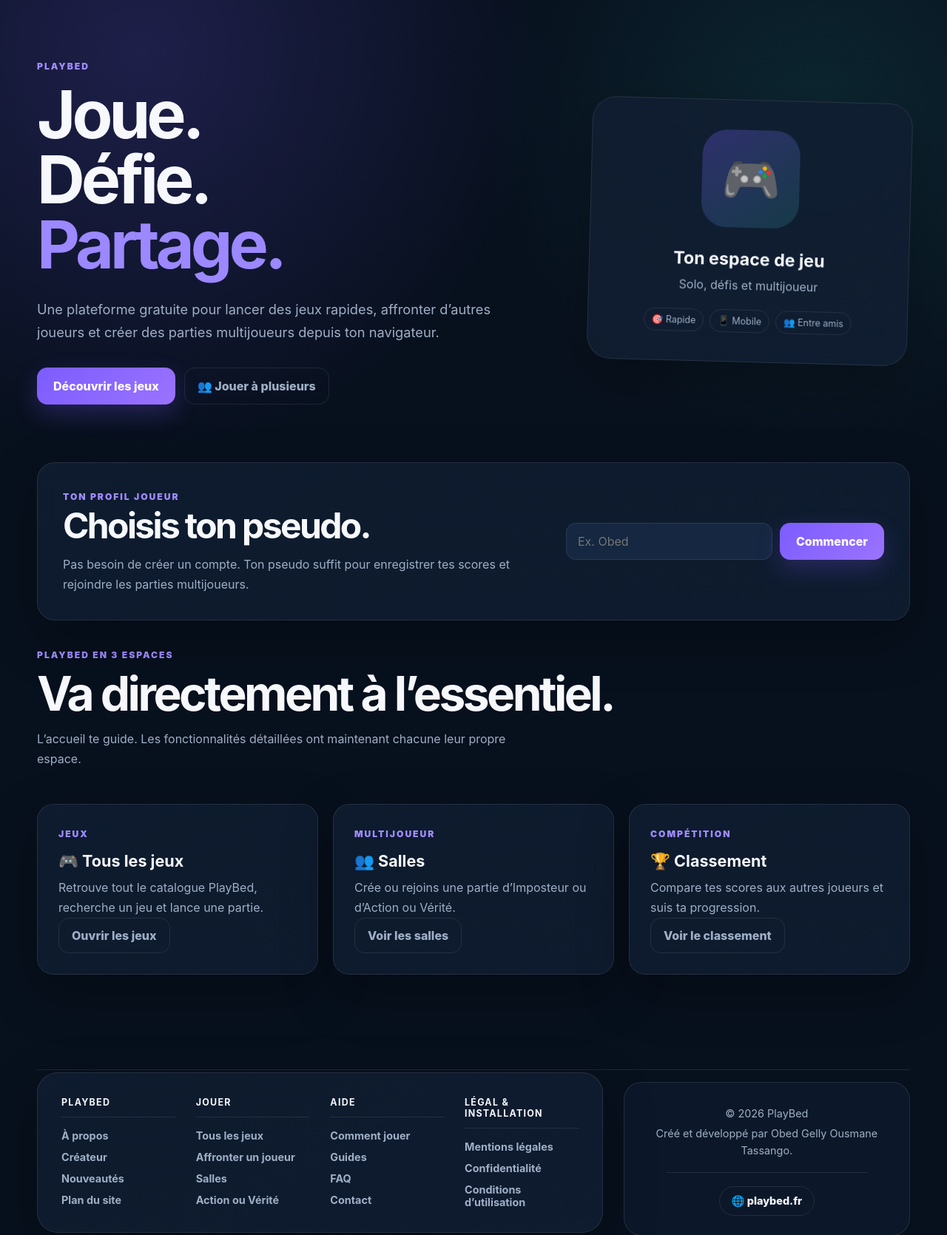
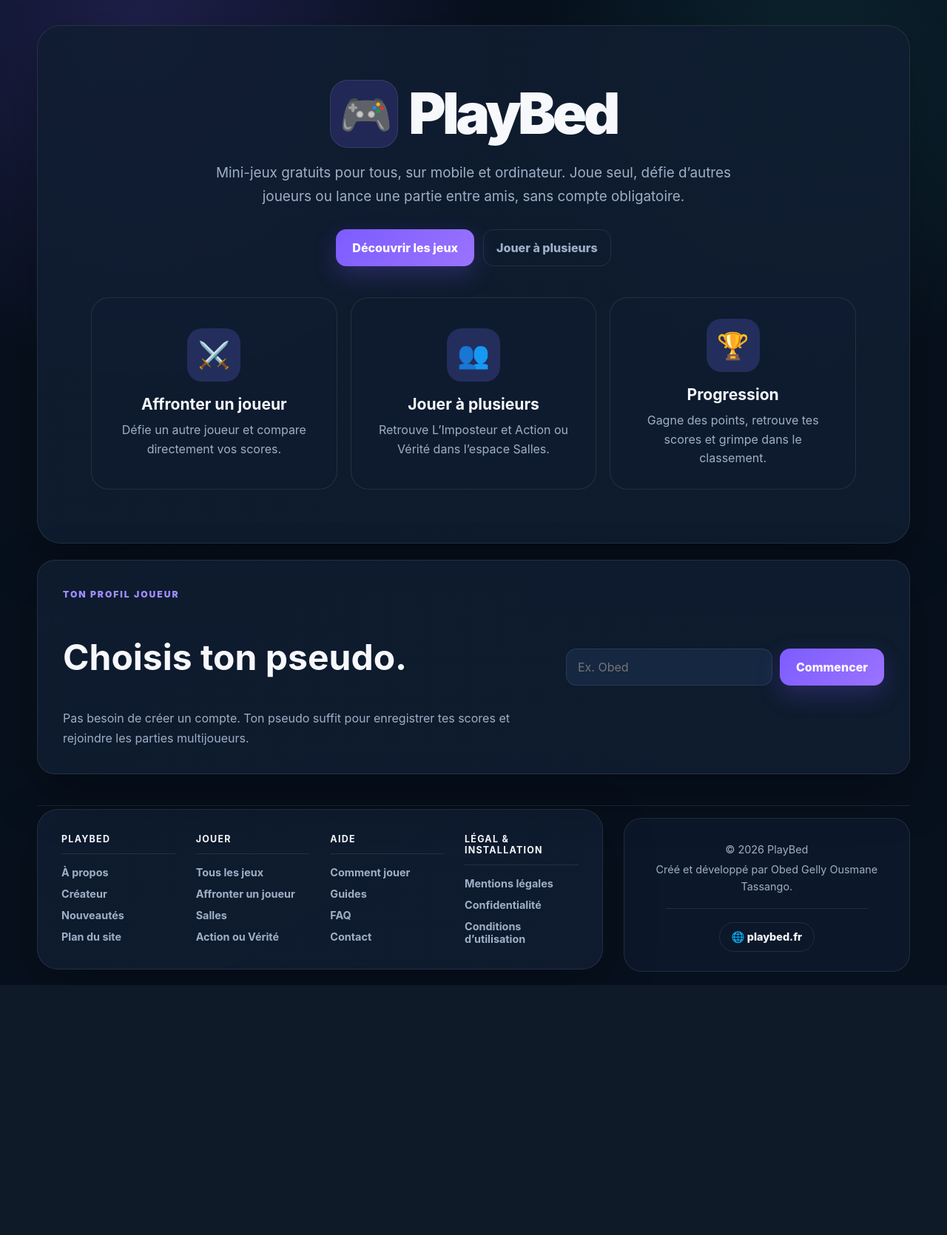
Before and after one commit to Obed236/PlayBed, a Flask app: page / in a window 1280 px wide. Shown: the part 73-1743 px from the top of the page at 74% size. After the commit the page ends 1405 px from the top, so only its background shows below. Run offline with Flask 3, Linux system fonts and the light colour scheme; data that the repository does not hold is empty; some libraries are stand-ins or nearby versions.

Commit message:
style: reshape home to match app-style layout

```diff
--- a/templates/index.html
+++ b/templates/index.html
@@ -3,77 +3,45 @@
 {% block description %}PlayBed est une plateforme gratuite de jeux rapides, défis et expériences multijoueurs sur navigateur.{% endblock %}
 {% block content %}
 <main>
-<section class="hero">
-    <div class="hero-copy">
-        <span class="eyebrow">PLAYBED</span>
-        <h1>Joue.<br>Défie.<br><span>Partage.</span></h1>
-        <p>Une plateforme gratuite pour lancer des jeux rapides, affronter d’autres joueurs et créer des parties multijoueurs depuis ton navigateur.</p>
-        <div class="hero-actions">
-            <a class="primary-button" href="{{ url_for('games_catalog') }}">Découvrir les jeux</a>
-            <a class="secondary-button" href="{{ url_for('im_home') }}">👥 Jouer à plusieurs</a>
-        </div>
+<section class="pb-home-shell">
+    <div class="pb-home-brand"><span class="pb-home-brand-icon" aria-hidden="true">🎮</span><span>PlayBed</span></div>
+    <p class="pb-home-intro">Mini-jeux gratuits pour tous, sur mobile et ordinateur. Joue seul, défie d’autres joueurs ou lance une partie entre amis, sans compte obligatoire.</p>
+    <div class="pb-home-actions">
+        <a class="primary-button" href="{{ url_for('games_catalog') }}">Découvrir les jeux</a>
+        <a class="secondary-button" href="{{ url_for('im_home') }}">Jouer à plusieurs</a>
     </div>
-    <div class="hero-card">
-        <div class="orb">🎮</div>
-        <strong>Ton espace de jeu</strong>
-        <span>Solo, défis et multijoueur</span>
-        <div class="mini-stats"><span>🎯 Rapide</span><span>📱 Mobile</span><span>👥 Entre amis</span></div>
+
+    <div class="pb-home-cards">
+        <a class="pb-home-card" href="{{ url_for('versus_home') }}">
+            <span class="pb-home-card-icon" aria-hidden="true">⚔️</span>
+            <h3>Affronter un joueur</h3>
+            <p>Défie un autre joueur et compare directement vos scores.</p>
+        </a>
+        <a class="pb-home-card" href="{{ url_for('im_home') }}">
+            <span class="pb-home-card-icon" aria-hidden="true">👥</span>
+            <h3>Jouer à plusieurs</h3>
+            <p>Retrouve L’Imposteur et Action ou Vérité dans l’espace Salles.</p>
+        </a>
+        <a class="pb-home-card" href="{{ url_for('leaderboard') }}">
+            <span class="pb-home-card-icon" aria-hidden="true">🏆</span>
+            <h3>Progression</h3>
+            <p>Gagne des points, retrouve tes scores et grimpe dans le classement.</p>
+        </a>
     </div>
 </section>
 
+<section class="pb-home-player">
 {% if not pseudo %}
-<section class="section player-panel" id="player">
-    <div>
-        <span class="eyebrow">TON PROFIL JOUEUR</span>
-        <h2>Choisis ton pseudo.</h2>
-        <p>Pas besoin de créer un compte. Ton pseudo suffit pour enregistrer tes scores et rejoindre les parties multijoueurs.</p>
+    <div class="player-panel" id="player">
+        <div><span class="eyebrow">TON PROFIL JOUEUR</span><h2>Choisis ton pseudo.</h2><p>Pas besoin de créer un compte. Ton pseudo suffit pour enregistrer tes scores et rejoindre les parties multijoueurs.</p></div>
+        <form class="pseudo-form" action="{{ url_for('set_pseudo') }}" method="post"><label class="sr-only" for="pseudoInput">Choisir un pseudo</label><input id="pseudoInput" type="text" name="pseudo" minlength="2" maxlength="20" required placeholder="Ex. Obed" autocomplete="nickname"><button class="primary-button" type="submit">Commencer</button></form>
     </div>
-    <form class="pseudo-form" action="{{ url_for('set_pseudo') }}" method="post">
-        <label class="sr-only" for="pseudoInput">Choisir un pseudo</label>
-        <input id="pseudoInput" type="text" name="pseudo" minlength="2" maxlength="20" required placeholder="Ex. Obed" autocomplete="nickname">
-        <button class="primary-button" type="submit">Commencer</button>
-    </form>
-</section>
 {% else %}
-<section class="section player-panel">
-    <div>
-        <span class="eyebrow">BON RETOUR</span>
-        <h2>Salut {{ pseudo }} 👋</h2>
-        <p>Continue une partie, consulte ton classement ou retrouve ton espace joueur.</p>
+    <div class="player-panel">
+        <div><span class="eyebrow">BON RETOUR</span><h2>Salut {{ pseudo }} 👋</h2><p>Continue à jouer, consulte ton classement ou retrouve ton espace joueur.</p></div>
+        <div class="player-actions"><a class="primary-button" href="{{ url_for('games_catalog') }}">Voir les jeux</a><a class="secondary-button" href="{{ url_for('platform_profile') }}">Mon profil</a></div>
     </div>
-    <div class="player-actions">
-        <a class="primary-button" href="{{ url_for('games_catalog') }}">Voir les jeux</a>
-        <a class="secondary-button" href="{{ url_for('platform_profile') }}">Mon profil</a>
-    </div>
-</section>
 {% endif %}
-
-<section class="section feature-section">
-    <div class="section-heading">
-        <span class="eyebrow">PLAYBED EN 3 ESPACES</span>
-        <h2>Va directement à l’essentiel.</h2>
-        <p>L’accueil te guide. Les fonctionnalités détaillées ont maintenant chacune leur propre espace.</p>
-    </div>
-    <div class="info-grid">
-        <article class="info-card">
-            <span class="eyebrow">JEUX</span>
-            <h3>🎮 Tous les jeux</h3>
-            <p>Retrouve tout le catalogue PlayBed, recherche un jeu et lance une partie.</p>
-            <a class="secondary-button" href="{{ url_for('games_catalog') }}">Ouvrir les jeux</a>
-        </article>
-        <article class="info-card">
-            <span class="eyebrow">MULTIJOUEUR</span>
-            <h3>👥 Salles</h3>
-            <p>Crée ou rejoins une partie d’Imposteur ou d’Action ou Vérité.</p>
-            <a class="secondary-button" href="{{ url_for('im_home') }}">Voir les salles</a>
-        </article>
-        <article class="info-card">
-            <span class="eyebrow">COMPÉTITION</span>
-            <h3>🏆 Classement</h3>
-            <p>Compare tes scores aux autres joueurs et suis ta progression.</p>
-            <a class="secondary-button" href="{{ url_for('leaderboard') }}">Voir le classement</a>
-        </article>
-    </div>
 </section>
 </main>
 {% endblock %}
```
